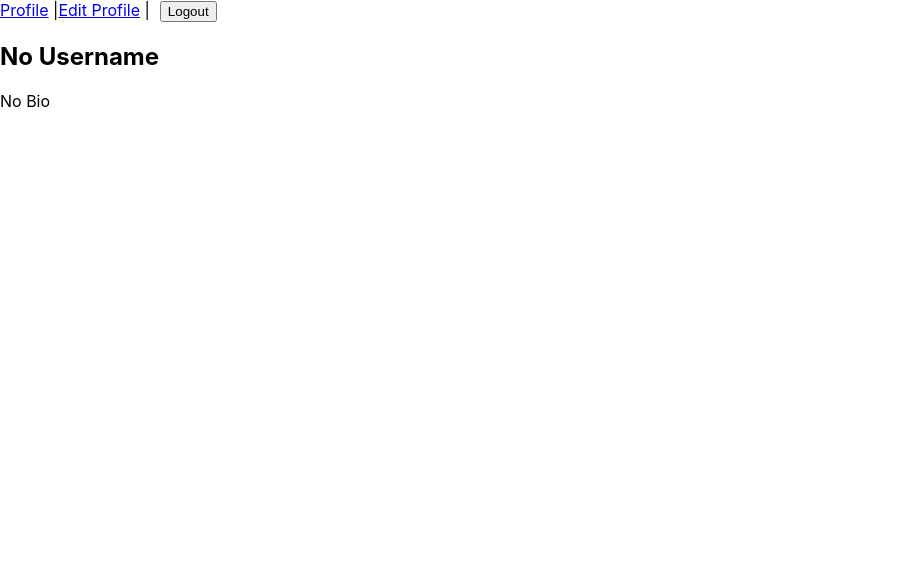
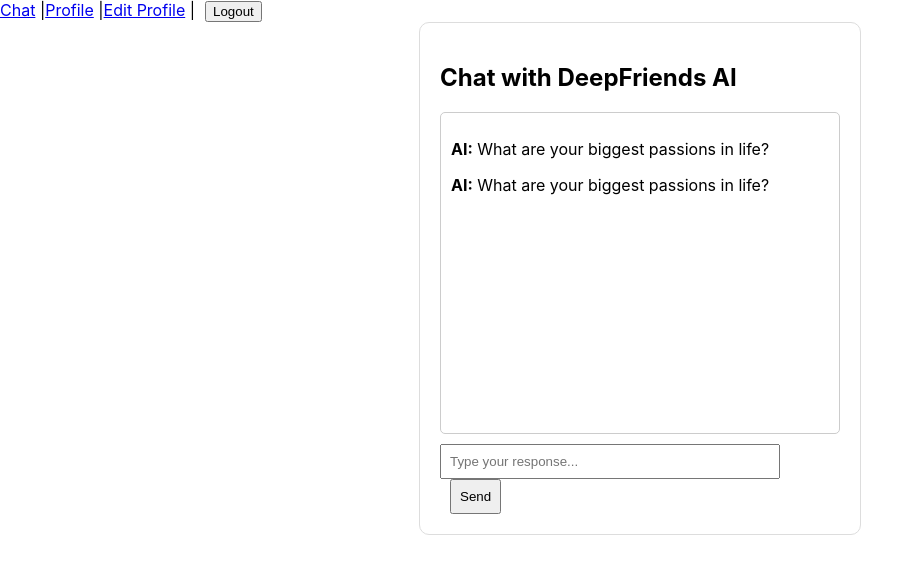
Before and after one commit to JuliaPabst/DeepFriends, a React (Create React App) app in the folder frontend/: page / in a window 1280 px wide. Before the commit this address led to /profile. Shown: the top 574 px of the page, without its empty margins (0-923 px from the left). Built offline with nearby package versions, Linux system fonts and the light colour scheme; no server answers; the database is empty; sample sign-in values are in the browser's storage.

Commit message:
add chat page

```diff
--- a/frontend/package.json
+++ b/frontend/package.json
@@ -6,6 +6,7 @@
     "axios": "^1.7.9",
     "cra-template": "1.2.0",
     "firebase": "^11.2.0",
+    "openai": "^4.80.1",
     "react": "^19.0.0",
     "react-dom": "^19.0.0",
     "react-firebase-hooks": "^5.1.1",
--- a/frontend/src/App.js
+++ b/frontend/src/App.js
@@ -4,6 +4,8 @@ import { useAuth } from "./context/AuthContext";
 import Authentication from "./components/Authentication/Authentication";
 import EditProfile from "./components/Profile/EditProfile/EditProfile";
 import Profile from "./components/Profile/Profile";
+import HomeChat from "./components/Chat/HomeChat/HomeChat";
+
 
 const ProtectedRoute = ({ children }) => {
   const { user } = useAuth();
@@ -11,7 +13,7 @@ const ProtectedRoute = ({ children }) => {
 };
 
 function App() {
-  const { user, logout } = useAuth(); // ✅ Get user & logout function
+  const { user, logout } = useAuth();
 
   return (
     <Router>
@@ -20,16 +22,15 @@ function App() {
           <div></div>
         ) : (
           <>
+            <Link to="/">Chat</Link> |
             <Link to="/profile">Profile</Link> |
             <Link to="/edit-profile">Edit Profile</Link> |
-            <button onClick={logout} style={{ marginLeft: "10px", cursor: "pointer" }}>
-              Logout
-            </button>
+            <button onClick={logout} style={{ marginLeft: "10px", cursor: "pointer" }}>Logout</button>
           </>
         )}
       </nav>
       <Routes>
-        <Route path="/" element={!user ? <Authentication /> : <Navigate to="/profile" />} />
+        <Route path="/" element={user ? <HomeChat /> : <Authentication />} />
         <Route path="/profile" element={<ProtectedRoute><Profile /></ProtectedRoute>} />
         <Route path="/edit-profile" element={<ProtectedRoute><EditProfile /></ProtectedRoute>} />
       </Routes>
--- /dev/null
+++ b/frontend/src/components/Chat/HomeChat/HomeChat.js
@@ -0,0 +1,101 @@
+import React, { useState, useEffect } from "react";
+import { OpenAI } from "openai";
+import { useAuth } from "../../../context/AuthContext";
+
+const HomeChat = () => {
+  const { user } = useAuth();
+  const [messages, setMessages] = useState([]);
+  const [userInput, setUserInput] = useState("");
+  const [loading, setLoading] = useState(false);
+  const [questionCount, setQuestionCount] = useState(0);
+
+  // OpenAI API Setup
+  const openai = new OpenAI({
+    apiKey: process.env.REACT_APP_OPENAI_API_KEY, // API Key from .env
+    dangerouslyAllowBrowser: true, // Required for frontend usage
+  });
+
+  useEffect(() => {
+    if (questionCount === 0) {
+      askNextQuestion();
+    }
+  }, []);
+
+  const askNextQuestion = async () => {
+    if (questionCount >= 5) return;
+
+    const questions = [
+      "What are your biggest passions in life?",
+      "How do you usually spend your free time?",
+      "What qualities do you value most in a friend?",
+      "What is a dream or goal you are currently working towards?",
+      "If you could have a deep conversation with anyone, who would it be and why?"
+    ];
+
+    const botMessage = { sender: "bot", text: questions[questionCount] };
+    setMessages((prev) => [...prev, botMessage]);
+    setQuestionCount(questionCount + 1);
+  };
+
+  const handleSendMessage = async () => {
+    if (!userInput.trim()) return;
+
+    const userMessage = { sender: "user", text: userInput };
+    setMessages((prev) => [...prev, userMessage]);
+    setUserInput("");
+    setLoading(true);
+
+    try {
+      const response = await openai.chat.completions.create({
+        model: "gpt-4",
+        messages: [
+          { role: "system", content: "You are an AI that helps users discover themselves by asking meaningful questions." },
+          ...messages.map((msg) => ({ role: msg.sender === "user" ? "user" : "assistant", content: msg.text })),
+          { role: "user", content: userInput }
+        ],
+      });
+
+      const botReply = response.choices[0].message.content;
+      setMessages((prev) => [...prev, { sender: "bot", text: botReply }]);
+
+      if (questionCount < 5) {
+        setTimeout(askNextQuestion, 2000);
+      }
+    } catch (error) {
+      console.error("Error with OpenAI API:", error);
+    }
+
+    setLoading(false);
+  };
+
+  return (
+    <div style={{ width: "400px", margin: "auto", padding: "20px", border: "1px solid #ddd", borderRadius: "10px" }}>
+      <h2>Chat with DeepFriends AI</h2>
+      <div style={{ height: "300px", overflowY: "auto", border: "1px solid #ccc", padding: "10px", borderRadius: "5px", marginBottom: "10px" }}>
+        {messages.map((msg, index) => (
+          <p key={index} style={{ textAlign: msg.sender === "user" ? "right" : "left", color: msg.sender === "user" ? "blue" : "black" }}>
+            <strong>{msg.sender === "user" ? "You" : "AI"}:</strong> {msg.text}
+          </p>
+        ))}
+      </div>
+      {questionCount < 5 && (
+        <div>
+          <input
+            type="text"
+            value={userInput}
+            onChange={(e) => setUserInput(e.target.value)}
+            placeholder="Type your response..."
+            disabled={loading}
+            style={{ width: "80%", padding: "8px" }}
+          />
+          <button onClick={handleSendMessage} disabled={loading} style={{ marginLeft: "10px", padding: "8px" }}>
+            Send
+          </button>
+        </div>
+      )}
+      {questionCount >= 5 && <p>✅ You’ve completed the chat! Thank you!</p>}
+    </div>
+  );
+};
+
+export default HomeChat;
```
Also changed, not shown: 1 other file (tests, documents, lock files or other folders).
